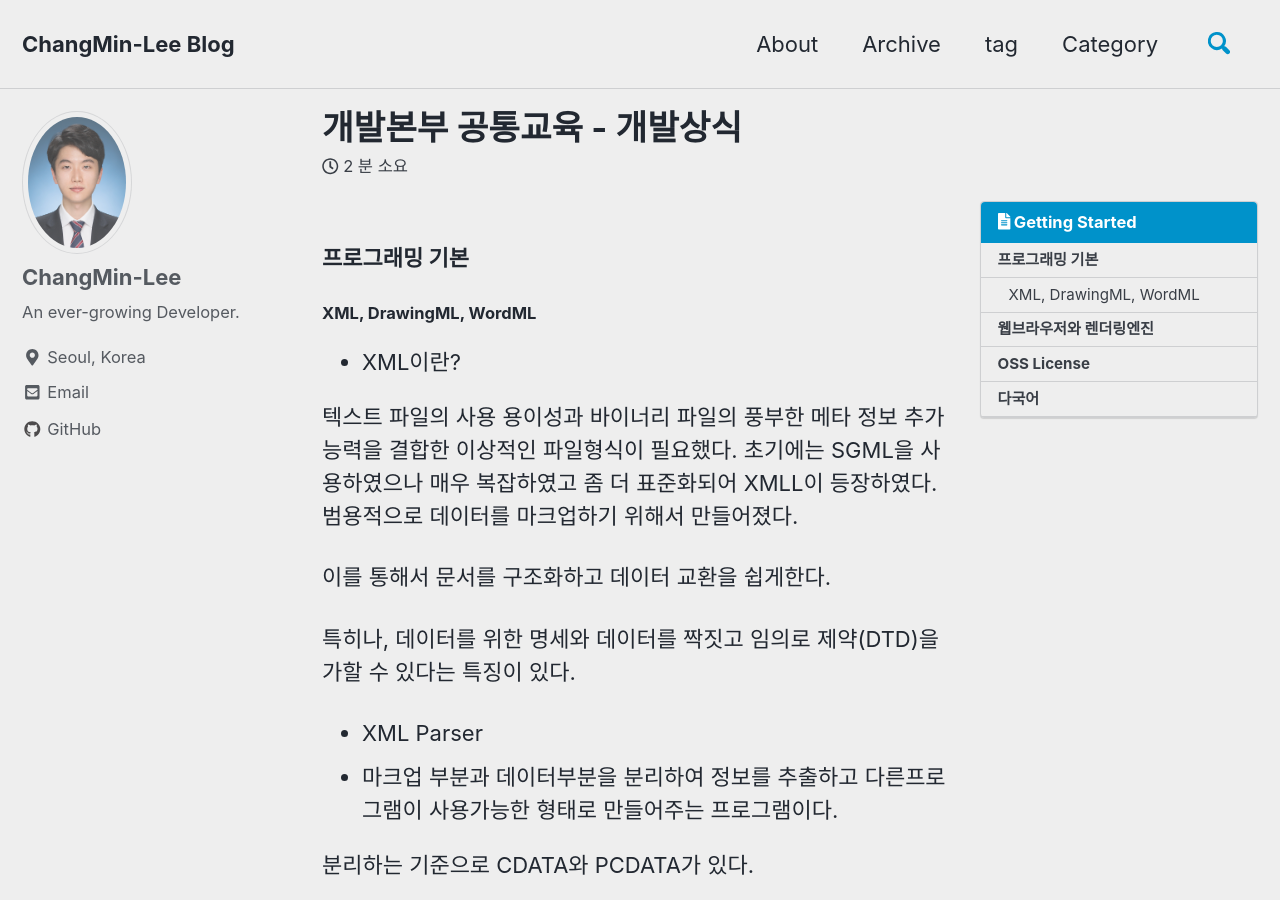
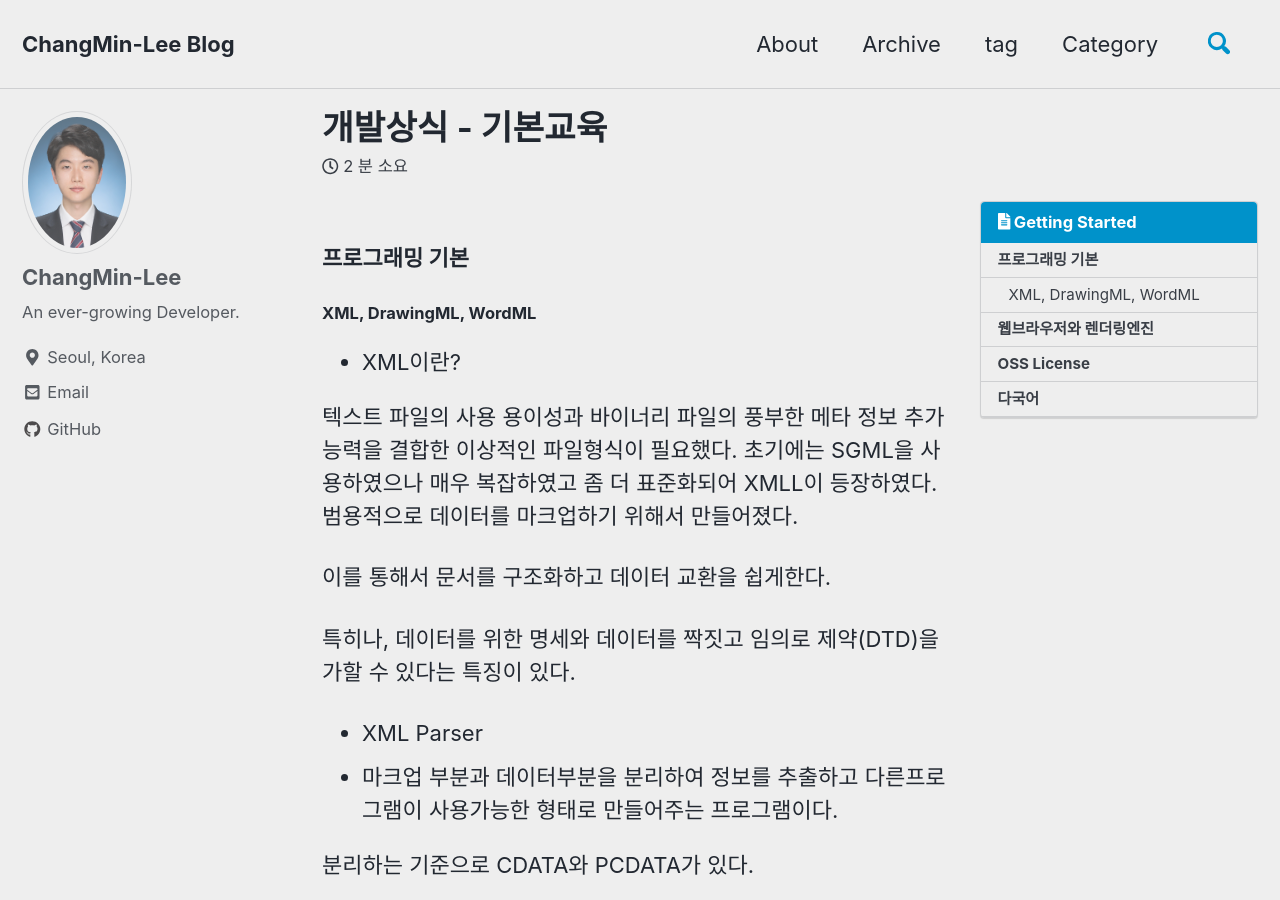
Before and after one commit to 999inim/999inim.github.io, a Jekyll site: the page built from _posts/2019-02-01-pre-job-study.md, in a window 1280 px wide and 900 px high. Built offline with Jekyll 4.4.1, drawn with Linux system fonts in a browser that asks for light colours; cached includes are drawn as plain includes; nearby versions of some CDN libraries; comment, search, counter and statistics services are not loaded; some of the changed text lies outside the part shown.

Commit message:
Mod Post

```diff
--- a/_posts/2019-01-14-pre-job-study.md
+++ b/_posts/2019-02-01-pre-job-study.md
@@ -1,6 +1,6 @@
 ---
-title:  "개발본부 공통교육 - 개발상식"
-last_modified_at: 2019-01-14T16:01:04-04:00
+title:  "개발상식 - 기본교육"
+last_modified_at: 2019-02-01T16:01:04-04:00
 categories:
   - Study
 tags:
```
Also changed, not shown: _posts/2019-01-30-Jekyll-Blog-with-Minima.md (renamed from _posts/2019-01-12-Jekyll-Blog-with-Minima.md, +1 -1 lines).
